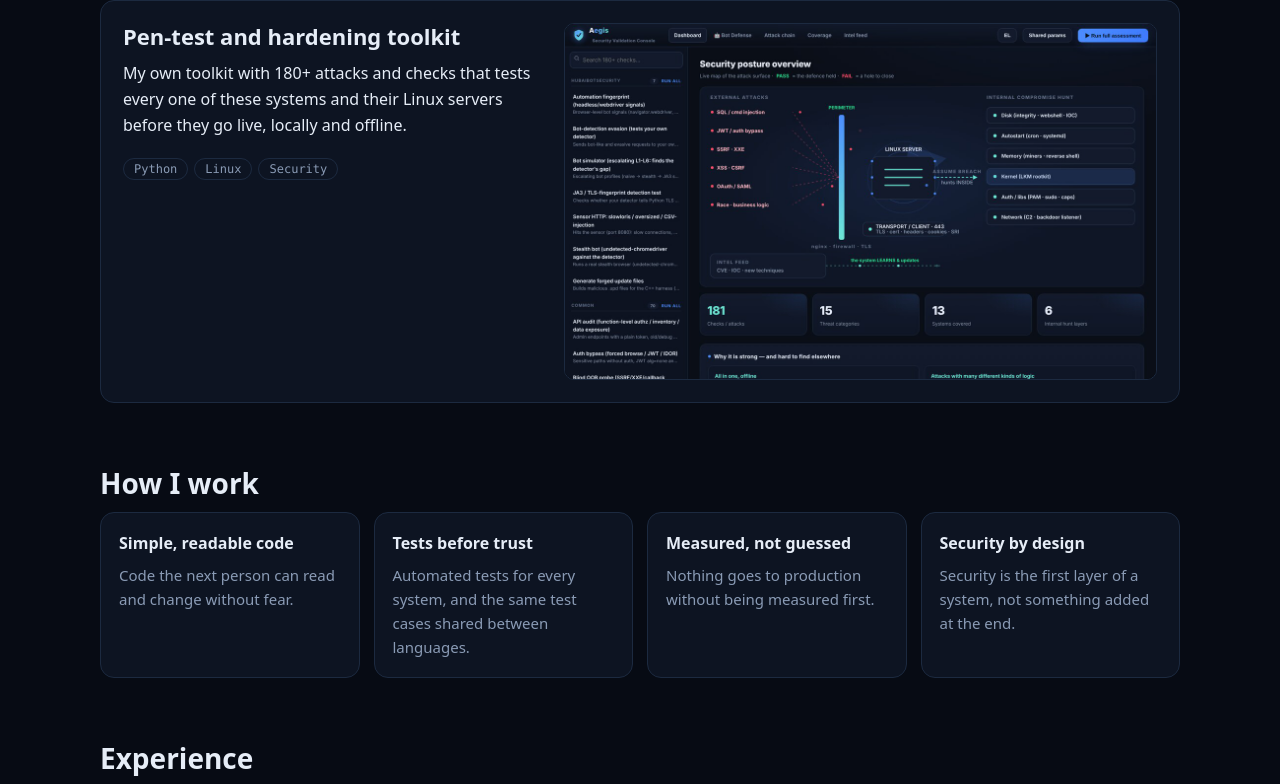
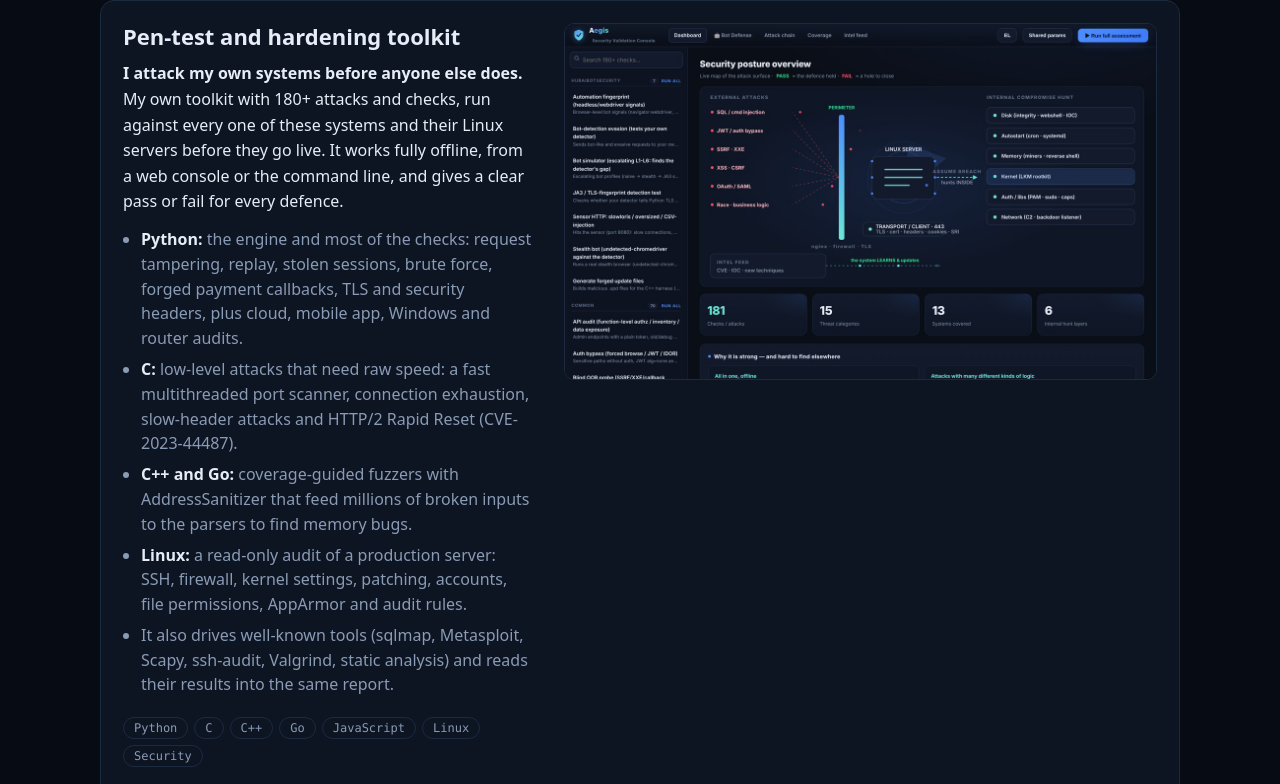
Before and after one commit to george-cd/george-cd.github.io, a plain HTML site: page index.html in a window 1280 px wide. Shown: the part 5417-6201 px from the top of the page. Drawn offline with Linux system fonts and the light colour scheme.

Commit message:
Pen-test toolkit: show every language it uses (Python, C, C++, Go, JavaScript) and what each part does

```diff
--- a/index.html
+++ b/index.html
@@ -141,10 +141,17 @@
   </article>
 
   <article class="pcard">
-   <img src="img/pentest.jpg" alt="Pen-test console" loading="lazy">
+   <img src="img/pentest.jpg" alt="Pen-test console: attacks grouped by system, each with a pass or fail result" loading="lazy">
    <h3>Pen-test and hardening toolkit</h3>
-   <p>My own toolkit with 180+ attacks and checks that tests every one of these systems and their Linux servers before they go live, locally and offline.</p>
-   <p class="tags"><span>Python</span><span>Linux</span><span>Security</span></p>
+   <p><b>I attack my own systems before anyone else does.</b> My own toolkit with 180+ attacks and checks, run against every one of these systems and their Linux servers before they go live. It works fully offline, from a web console or the command line, and gives a clear pass or fail for every defence.</p>
+   <ul class="mini">
+    <li><b>Python:</b> the engine and most of the checks: request tampering, replay, stolen sessions, brute force, forged payment callbacks, TLS and security headers, plus cloud, mobile app, Windows and router audits.</li>
+    <li><b>C:</b> low-level attacks that need raw speed: a fast multithreaded port scanner, connection exhaustion, slow-header attacks and HTTP/2 Rapid Reset (CVE-2023-44487).</li>
+    <li><b>C++ and Go:</b> coverage-guided fuzzers with AddressSanitizer that feed millions of broken inputs to the parsers to find memory bugs.</li>
+    <li><b>Linux:</b> a read-only audit of a production server: SSH, firewall, kernel settings, patching, accounts, file permissions, AppArmor and audit rules.</li>
+    <li>It also drives well-known tools (sqlmap, Metasploit, Scapy, ssh-audit, Valgrind, static analysis) and reads their results into the same report.</li>
+   </ul>
+   <p class="tags"><span>Python</span><span>C</span><span>C++</span><span>Go</span><span>JavaScript</span><span>Linux</span><span>Security</span></p>
   </article>
  </div>
 </section>
@@ -173,7 +180,7 @@
    <li><b>Consultant, IT Technology &amp; Engineering</b> · IronFX <small>2026 – now</small></li>
    <li><b>Head of CRM Systems</b> · IronFX <small>2016 – 2026</small><span>CRM architecture, real-time MT5 services, team lead</span></li>
    <li><b>Linux, networks and security</b> <small>16+ years</small><span>Servers, networking, penetration testing, reverse engineering</span></li>
-   <li><b>Independent projects</b> <small>2022 – now</small><span>Eight systems in Go, C++ and Python, built in my own time</span></li>
+   <li><b>Independent projects</b> <small>2022 – now</small><span>Eight systems in C++, Go, C and Python, built in my own time</span></li>
    <li><b>BSc Computer Science</b> · Frederick University</li>
   </ul>
  </div>
--- a/site.css
+++ b/site.css
@@ -136,3 +136,6 @@ footer{text-align:center;color:var(--dim);font-size:13px;padding:24px;border-top
 }
 @media (max-width:480px){ .pills,.grid4{grid-template-columns:1fr} }
 @media (prefers-reduced-motion:reduce){ html{scroll-behavior:auto} }
+#systems .pcard ul.mini{margin:0 0 12px;padding-left:18px;display:flex;flex-direction:column;gap:6px}
+#systems .pcard ul.mini li{color:var(--dim);line-height:1.55}
+#systems .pcard ul.mini b{color:var(--tx)}
```
